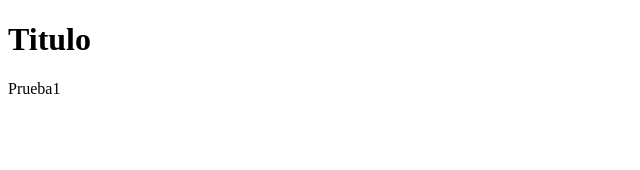
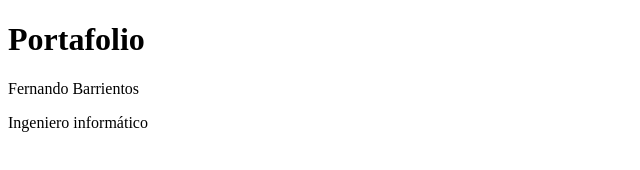
Before and after one commit to fernandobarrientos/fernandobarrientos, a plain HTML site: page index.html in a window 1280 px wide. Shown: the whole page, without its empty margins (0-640 px from the left). Drawn offline with Linux system fonts and the light colour scheme.

Commit message:
Se agregó mas info

```diff
--- a/index.html
+++ b/index.html
@@ -3,10 +3,11 @@
 <head>
     <meta charset="UTF-8">
     <meta name="viewport" content="width=device-width, initial-scale=1.0">
-    <title>Document</title>
+    <title>Fernando Barrientos</title>
 </head>
 <body>
-    <h1>Titulo</h1>
-    <p>Prueba1</p>
+    <h1>Portafolio</h1>
+    <p>Fernando Barrientos</p>
+    <p>Ingeniero informático</p>
 </body>
 </html>
```
